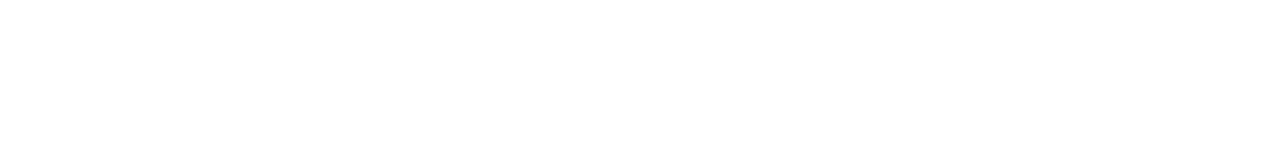
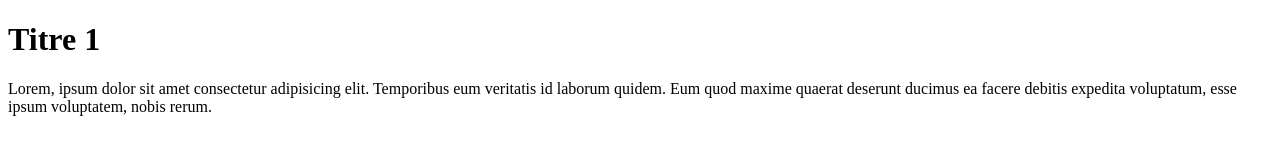
Before and after one commit to aarongonv/GR7, a plain HTML site: page Index.html in a window 1280 px wide. Drawn offline with Linux system fonts and the light colour scheme.

Commit message:
Added some texte

```diff
--- a/Index.html
+++ b/Index.html
@@ -7,5 +7,7 @@
 </head>
 <body>
 
+    <h1>Titre 1</h1>
+    <p>Lorem, ipsum dolor sit amet consectetur adipisicing elit. Temporibus eum veritatis id laborum quidem. Eum quod maxime quaerat deserunt ducimus ea facere debitis expedita voluptatum, esse ipsum voluptatem, nobis rerum.</p>
 </body>
 </html>
```
